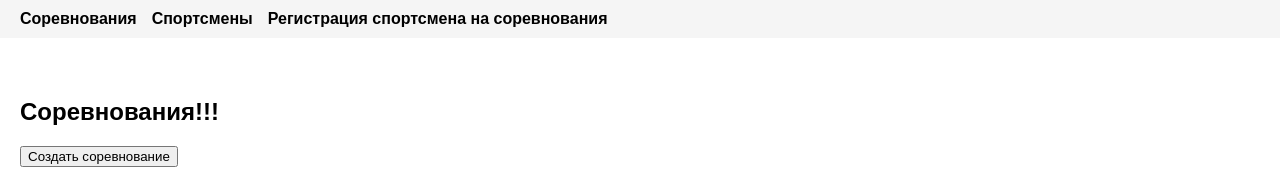
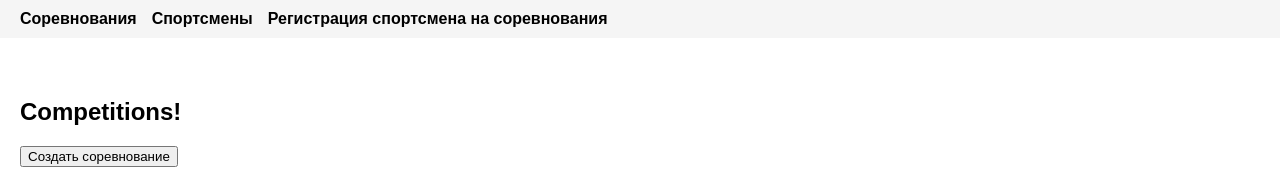
Before and after one commit to SashaLyapanov/DevOpsCompetitionSystemFront, a React (Create React App) app: page /competitions in a window 1280 px wide. Shown: the top 186 px of the page. Built offline with nearby package versions, Linux system fonts and the light colour scheme; no server answers.

Commit message:
Checkpoint 5.0.

```diff
--- a/src/pages/CompetitionsPage.js
+++ b/src/pages/CompetitionsPage.js
@@ -37,7 +37,7 @@ const CompetitionsPage = () => {
 
     return (
         <div>
-            <h2>Соревнования!!!</h2>
+            <h2>Competitions!</h2>
             <button onClick={() => navigate('/competitions/new')}>Создать соревнование</button>
             <table border="1" cellPadding="5" cellSpacing="0" style={{ marginTop: '20px', width: '100%' }}>
                 <thead>
```
